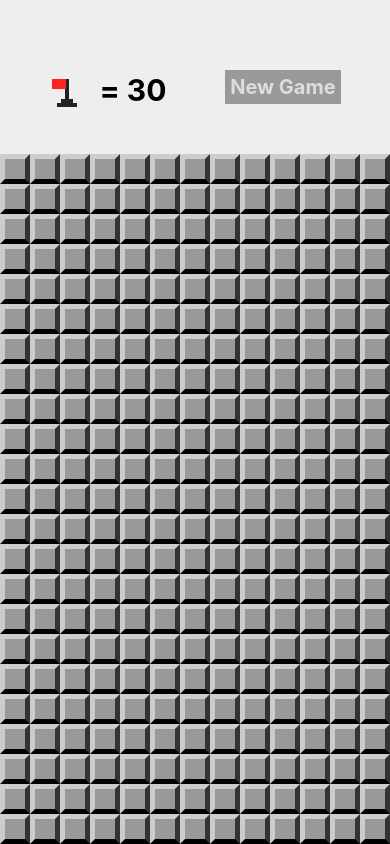
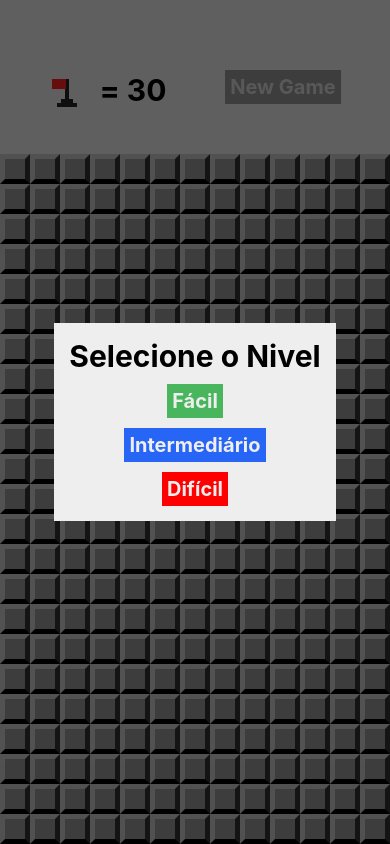
Before and after one commit to gillsonpassos/mines, a React Native app: screen / in a window 390 px wide. Both pictures are taken after a click on the element 64 px from the left and 92 px from the top of the page. Built offline with nearby package versions, Linux system fonts and the light colour scheme.

Commit message:
Selecionar nivel de dificuldade

```diff
--- a/App.tsx
+++ b/App.tsx
@@ -3,6 +3,7 @@
 import params from './src/params';
 import MineField from './src/components/MineField';
 import Header from './src/components/Header';
+import LevelSelection from './src/screens/LevelSelection';
 import {
   createMinedBoard,
   cloneBoard,
@@ -33,7 +34,8 @@
     return {
       board: createMinedBoard(rows, cols, this.minesAmount()),
       won: false,
-      lost: false
+      lost: false,
+      showLevelSelection: false,
     }
   }
 
@@ -67,11 +69,20 @@
     this.setState({ board, won })
   }
 
+  onLevelSelected = level => {
+    params.difficultLevel = level
+    this.setState(this.createState())
+  }
+
   render() {
     return (
       <View style={styles.container}>
+        <LevelSelection isVisible={this.state.showLevelSelection}
+          onLevelSelected={this.onLevelSelected}
+          onCancel={() => this.setState({ showLevelSelection: false })} />
         <Header flagsLeft={this.minesAmount() - flagsUsed(this.state.board)}
-          onNewGame={() => this.setState(this.createState())} />
+          onNewGame={() => this.setState(this.createState())}
+          onFlagPress={() => this.setState({ showLevelSelection: true })} />
         <View style={styles.board}>
           <MineField board={this.state.board}
             onOpenField={this.onOpenField}
--- /dev/null
+++ b/src/screens/LevelSelection.js
@@ -0,0 +1,75 @@
+import React from "react";
+import {
+    View,
+    StyleSheet,
+    Text,
+    TouchableOpacity,
+    Modal
+} from 'react-native';
+
+export default props => {
+    return (
+        <Modal onRequestClose={props.onCancel}
+            visible={props.isVisible} animationType="slide"
+            transparent={true}>
+            <View style={styles.frame}>
+                <View style={styles.container}>
+                    <Text style={styles.title}>Selecione o Nivel</Text>
+                    <TouchableOpacity
+                        style={[styles.button, styles.bgEasy]}
+                        onPress={() => props.onLevelSelected(0.1)}>
+                        <Text style={styles.buttonLabel}>Fácil</Text>
+                    </TouchableOpacity>
+                    <TouchableOpacity
+                        style={[styles.button, styles.bgNormal]}
+                        onPress={() => props.onLevelSelected(0.2)}>
+                        <Text style={styles.buttonLabel}>Intermediário</Text>
+                    </TouchableOpacity>
+                    <TouchableOpacity
+                        style={[styles.button, styles.bgHard]}
+                        onPress={() => props.onLevelSelected(0.3)}>
+                        <Text style={styles.buttonLabel}>Difícil</Text>
+                    </TouchableOpacity>
+                </View>
+            </View>
+        </Modal>
+    )
+}
+
+const styles = StyleSheet.create({
+    frame: {
+        flex: 1,
+        alignItems: 'center',
+        justifyContent: 'center',
+        backgroundColor: 'rgba(0,0,0,0.6)',
+    },
+    container: {
+        backgroundColor: '#EEE',
+        alignItems: 'center',
+        justifyContent: 'center',
+        padding: 15,
+    },
+    title: {
+        fontSize: 30,
+        fontWeight: 'bold',
+    },
+    button: {
+        marginTop: 10,
+        padding: 5,
+    },
+    buttonLabel: {
+        fontSize: 20,
+        color: '#EEE',
+        fontWeight: 'bold',
+    },
+    bgEasy: {
+        backgroundColor: '#49b65d'
+    },
+    bgNormal: {
+        backgroundColor: '#2765f7'
+    },
+    bgHard: {
+        backgroundColor: 'red'
+    }
+
+})
```
